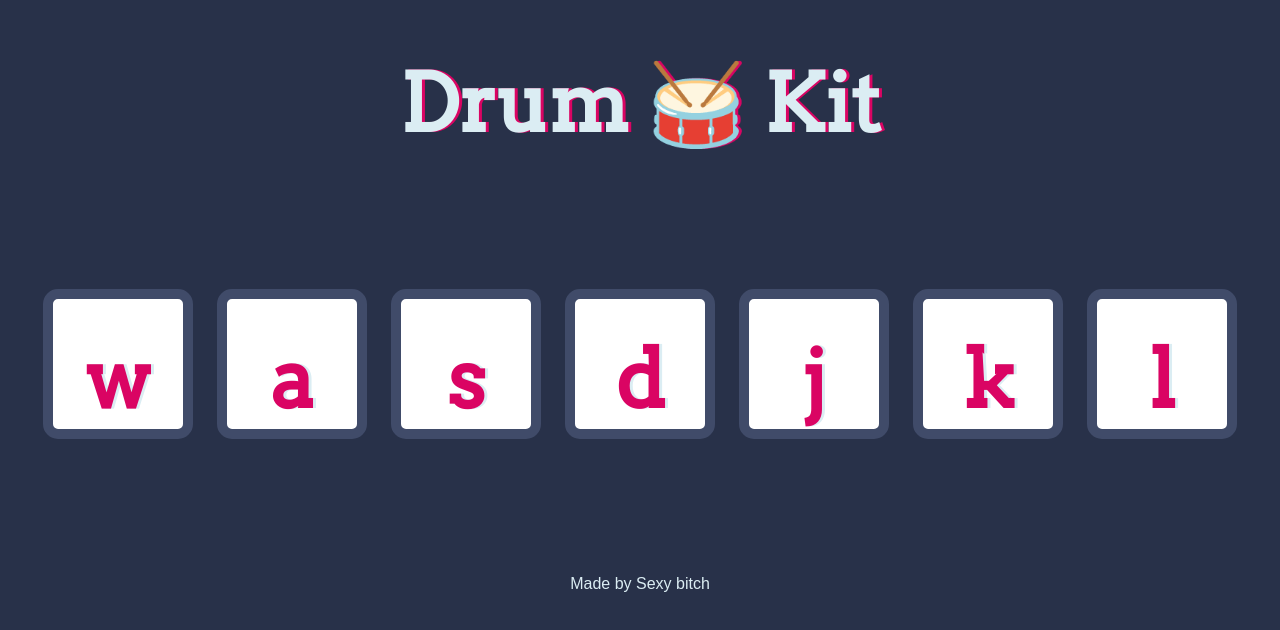
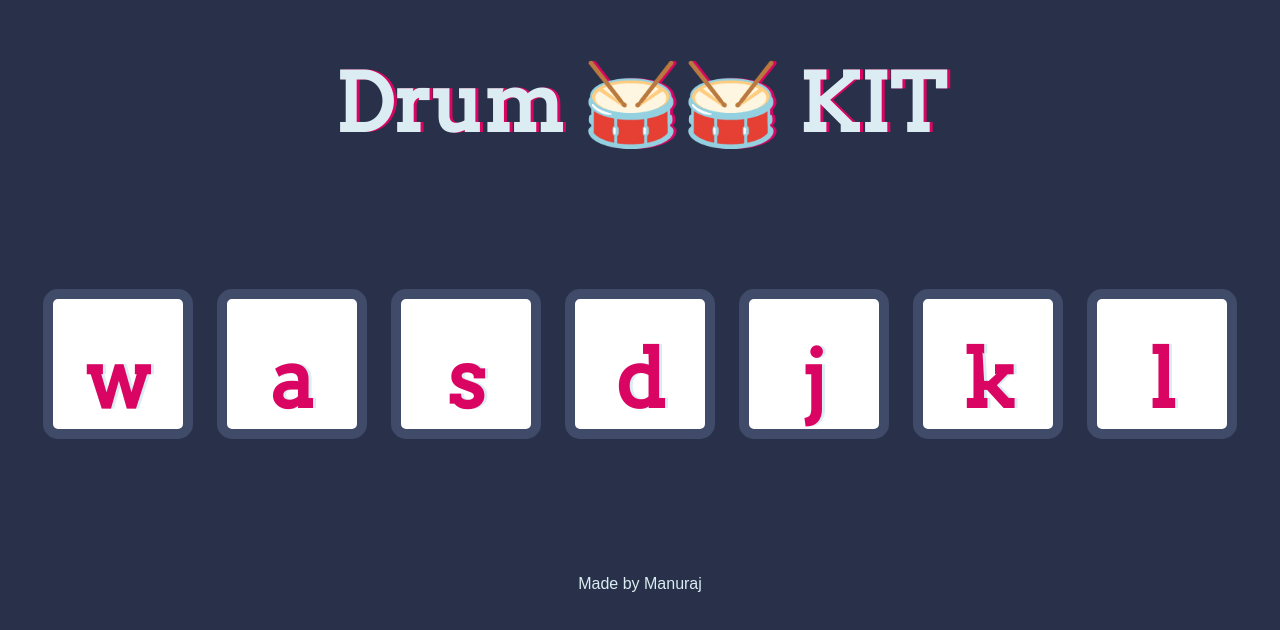
Before and after one commit to ManurajTomar/Drum-KIT, a plain HTML site: page index.html in a window 1280 px wide. Drawn offline with Linux system fonts and the light colour scheme.

Commit message:
Update index.html

```diff
--- a/index.html
+++ b/index.html
@@ -10,7 +10,7 @@
 
 <body>
 
-  <h1 id="title">Drum 🥁 Kit</h1>
+  <h1 id="title">Drum 🥁🥁 KIT</h1>
   <div class="set">
     <button class="w drum">w</button>
     <button class="a drum">a</button>
@@ -23,7 +23,7 @@
 
   <script src="index.js"></script>
   <footer>
-    Made by Sexy bitch
+    Made by Manuraj
   </footer>
 </body>
 
```
